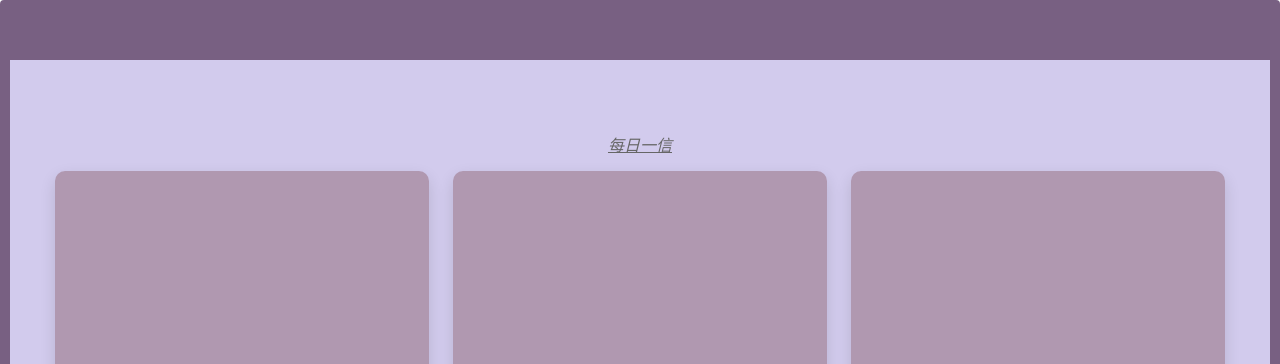
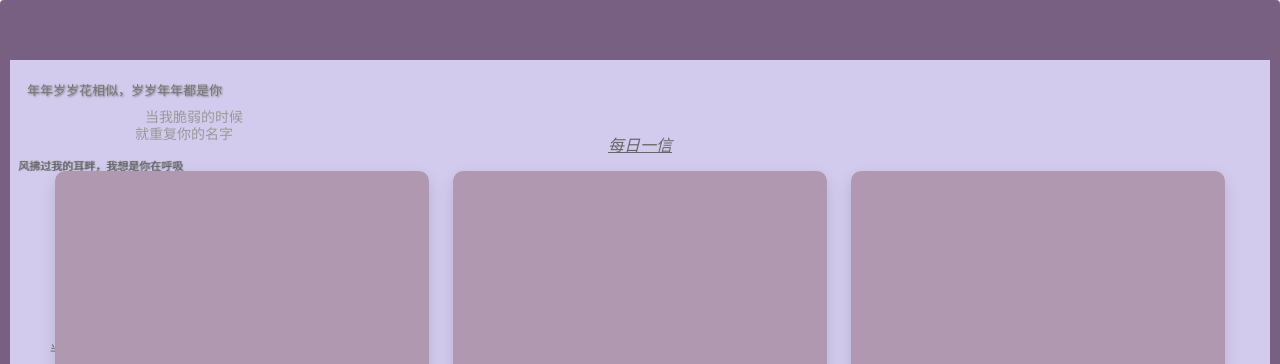
Before and after one commit to ahchi425/ahci, a plain HTML site: page index.html in a window 1280 px wide. Shown: the top 364 px of the page. Drawn offline with Linux system fonts and the light colour scheme.

Commit message:
Update index.html

```diff
--- a/index.html
+++ b/index.html
@@ -87,6 +87,56 @@
 <div style="width:100%; background:transparent; padding:0; margin:0 0 15px 0; text-align:center;">
   <p style="font-size:16px; color:#666; font-family:思源宋体, SimSun, 宋体, serif; font-style:italic; text-decoration:underline; margin:0; padding:0;">每日一信</p >
 </div>
+<!-- 不规则文字盒模板（复制就能用，改数字调位置） -->
+<div style="
+  position: absolute; /* 核心：自由定位 */
+  top: 20px; /* 离边框顶部的距离，数字越大越靠下 */
+  left: 17px; /* 离边框左侧的距离，数字越大越靠右 */
+  background: transparent; /* 无背景，纯文字 */
+  color: #777777; /* 文字颜色，自己调 */
+  font-size: 13px; /* 字号，适配手机 */
+  text-shadow: 1px 1px 2px;
+">年年岁岁花相似，岁岁年年都是你</div>
+<!-- 不规则文字盒模板（复制就能用，改数字调位置） -->
+<div style="
+  position: absolute; /* 核心：自由定位 */
+  top: 50px; /* 离边框顶部的距离，数字越大越靠下 */
+  left: 125px; /* 离边框左侧的距离，数字越大越靠右 */
+  background: transparent; /* 无背景，纯文字 */
+  color: #999999; /* 文字颜色，自己调 */
+  font-size: 14px; /* 字号，适配手机 */
+  line-height: 1.2;
+"><span style="padding-left: 10px;">当我脆弱的时候</span><br>就重复你的名字</div>
+<!-- 不规则文字盒模板（复制就能用，改数字调位置） -->
+<div style="
+  position: absolute; /* 核心：自由定位 */
+  top: 330px; /* 离边框顶部的距离，数字越大越靠下 */
+  left: 125px; /* 离边框左侧的距离，数字越大越靠右 */
+  background: transparent; /* 无背景，纯文字 */
+  color: #999999; /* 文字颜色，自己调 */
+  font-size: 13px; /* 字号，适配手机 */
+  line-height: 1.3;
+  text-shadow: 2px 2px 3px;
+">我每天都在感谢上帝<br><span style="padding-left: 20px;">让我遇见了你</span></div>
+<!-- 不规则文字盒模板（复制就能用，改数字调位置） -->
+<div style="
+  position: absolute; /* 核心：自由定位 */
+  top: 97px; /* 离边框顶部的距离，数字越大越靠下 */
+  left: 8px; /* 离边框左侧的距离，数字越大越靠右 */
+  background: transparent; /* 无背景，纯文字 */
+  color: #666666; /* 文字颜色，自己调 */
+  font-size: 11px; /* 字号，适配手机 */
+  text-shadow: 1px 0px 1px;
+">风拂过我的耳畔，我想是你在呼吸</div>
+<!-- 不规则文字盒模板（复制就能用，改数字调位置） -->
+<div style="
+  position: absolute; /* 核心：自由定位 */
+  top: 280px; /* 离边框顶部的距离，数字越大越靠下 */
+  left: 40px; /* 离边框左侧的距离，数字越大越靠右 */
+  background: transparent; /* 无背景，纯文字 */
+  color: #666666; /* 文字颜色，自己调 */
+  font-size: 12px; /* 字号，适配手机 */
+">半缘修道半缘君</div>
 <div style="display:flex; justify-content:center; gap:2%; align-items:center; width:100%;">
         <!-- 卡片1：Ta的便签 - 正面固定文字 -->
         <div class="card flip-card" data-card="luck">
@@ -224,7 +274,3 @@
     </script>
 </body>
 </html>
-    </script>
-</body>
-
-</html>
```
